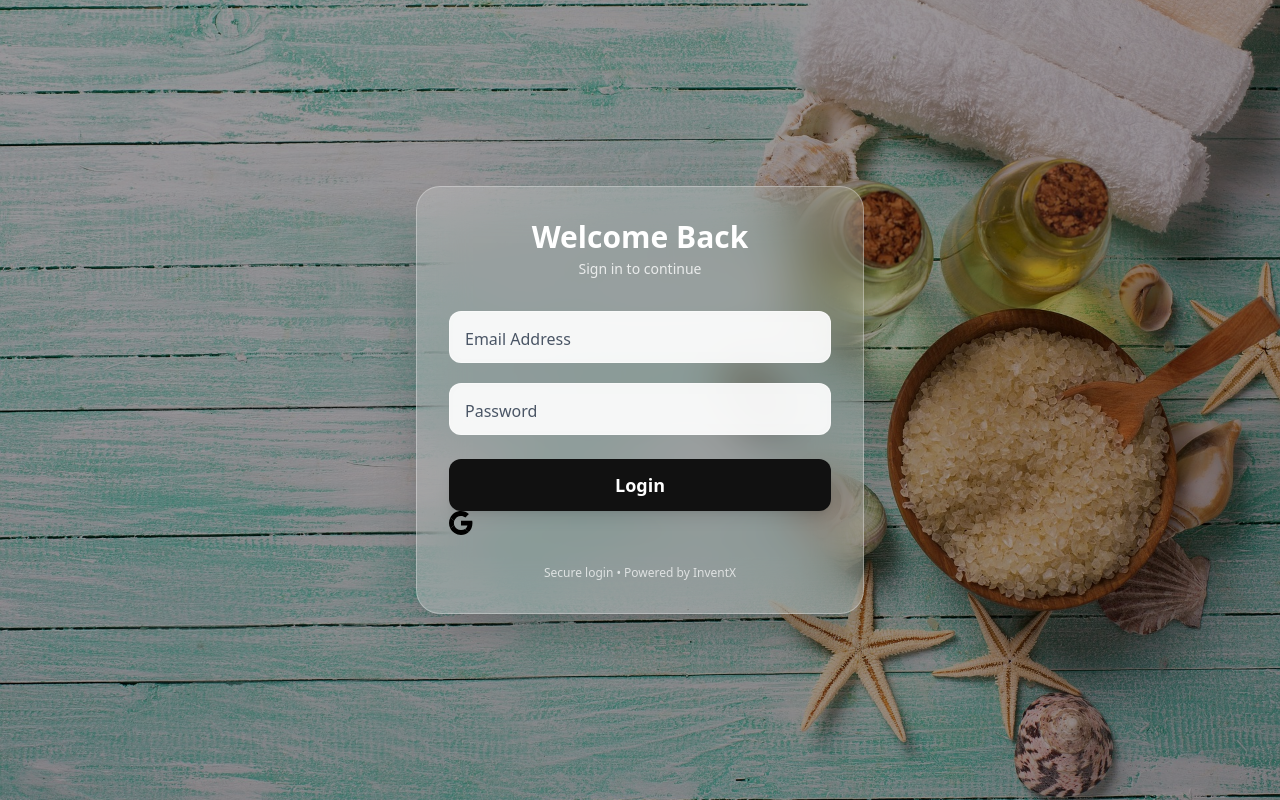
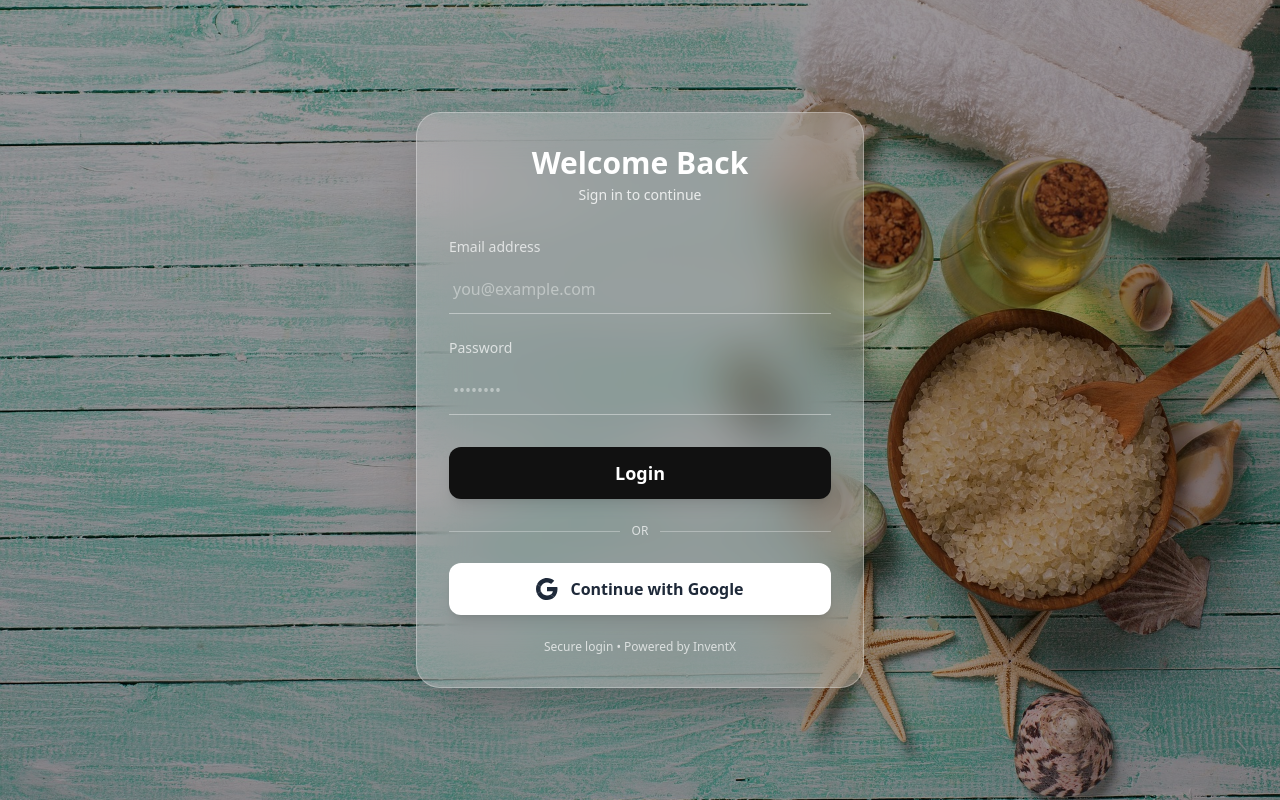
Before and after one commit to Eranga035225/cbc-frontend, a React (Vite) app: page /login in a window 1280 px wide. Built offline with nearby package versions, Linux system fonts and the light colour scheme; no server answers.

Commit message:
changed some styling

```diff
--- a/src/pages/login.jsx
+++ b/src/pages/login.jsx
@@ -59,60 +59,46 @@ export default function LoginPage() {
         </div>
 
         {/* EMAIL */}
-        <div className="relative mb-5">
+        <div className="mb-6">
+  <label className="block text-sm text-white/70 mb-2">
+    Email address
+  </label>
   <input
     type="email"
     value={email}
     onChange={(e) => setEmail(e.target.value)}
-            placeholder=" "
-            className="peer w-full h-[52px] px-4 pt-5 rounded-xl
-              bg-white/90 text-gray-800
-              border border-white/40
-              outline-none backdrop-blur-sm
-              focus:border-primary
-              focus:ring-2 focus:ring-primary/30
+    className="w-full bg-transparent
+      border-b border-white/40
+      px-1 py-3
+      text-white text-base
+      placeholder-white/40
+      focus:outline-none
+      focus:border-white
       transition-all"
+    placeholder="you@example.com"
   />
-          <label
-            className="absolute left-4 top-3 text-sm text-gray-600
-              peer-placeholder-shown:top-4
-              peer-placeholder-shown:text-base
-              peer-focus:top-2
-              peer-focus:text-xs
-              peer-focus:text-primary
-              transition-all"
-          >
-            Email Address
-          </label>
 </div>
 
-        {/* PASSWORD */}
-        <div className="relative mb-6">
+       <div className="mb-8">
+  <label className="block text-sm text-white/70 mb-2">
+    Password
+  </label>
   <input
     type="password"
     value={password}
     onChange={(e) => setPassword(e.target.value)}
-            placeholder=" "
-            className="peer w-full h-[52px] px-4 pt-5 rounded-xl
-              bg-white/90 text-gray-800
-              border border-white/40
-              outline-none backdrop-blur-sm
-              focus:border-primary
-              focus:ring-2 focus:ring-primary/30
+    className="w-full bg-transparent
+      border-b border-white/40
+      px-1 py-3
+      text-white text-base
+      placeholder-white/40
+      focus:outline-none
+      focus:border-white
       transition-all"
+    placeholder="••••••••"
   />
-          <label
-            className="absolute left-4 top-3 text-sm text-gray-600
-              peer-placeholder-shown:top-4
-              peer-placeholder-shown:text-base
-              peer-focus:top-2
-              peer-focus:text-xs
-              peer-focus:text-primary
-              transition-all"
-          >
-            Password
-          </label>
 </div>
+
 
         {/* LOGIN BUTTON */}
         <button
@@ -129,11 +115,27 @@ export default function LoginPage() {
           {loading ? "Signing in..." : "Login"}
         </button>
 
-        <button>
-           <GrGoogle size={24} />
+                  {/* DIVIDER */}
+            <div className="flex items-center my-6">
+              <div className="flex-1 h-px bg-white/30"></div>
+              <span className="px-3 text-xs text-white/70">OR</span>
+              <div className="flex-1 h-px bg-white/30"></div>
+            </div>
 
+            {/* GOOGLE LOGIN */}
+            <button
+              className="w-full h-[52px] rounded-xl
+                flex items-center justify-center gap-3
+                bg-white text-gray-800 font-semibold
+                hover:bg-gray-100
+                transition-all duration-300
+                shadow-lg hover:shadow-xl"
+            >
+             <GrGoogle size={22}  />
 
+              Continue with Google
             </button>
+
 
         {/* FOOTER */}
         <p className="text-center text-white/70 text-xs mt-6">
```
Lines whose indentation alone changed are shown as unchanged.
